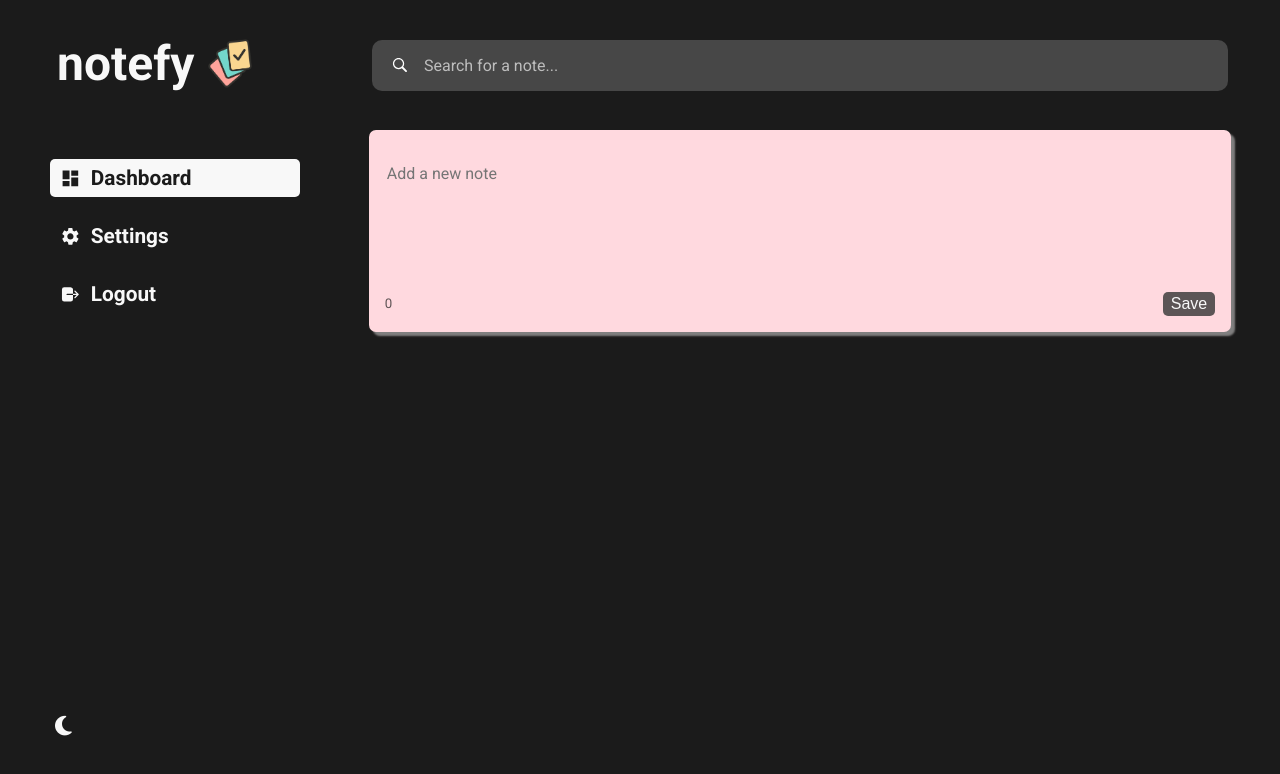
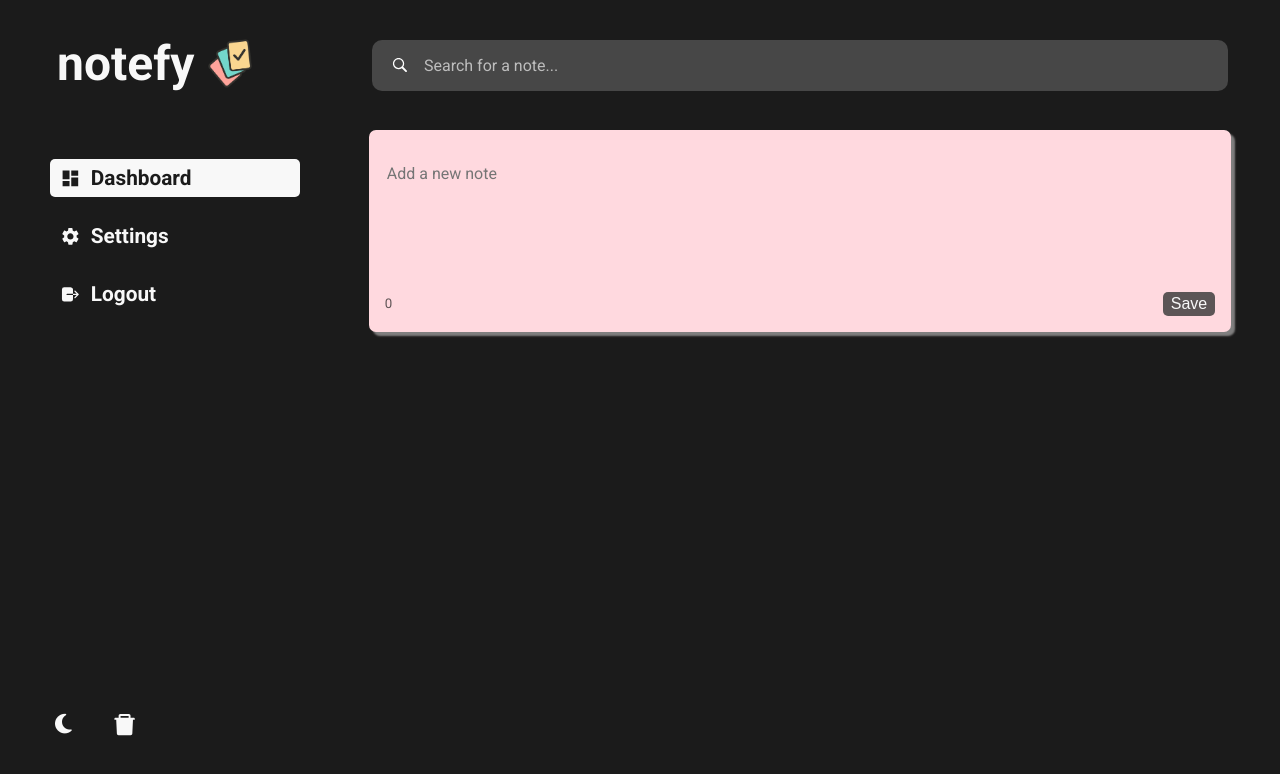
Before and after one commit to Servatom/notefy, a React (Create React App) app in the folder frontend/: page /dashboard in a window 1280 px wide. Shown: the top 774 px of the page. Built offline with nearby package versions, Linux system fonts and the light colour scheme.

Commit message:
Expand notes, Delete all features

```diff
--- a/frontend/src/assets/css/MoonToggle.css
+++ b/frontend/src/assets/css/MoonToggle.css
@@ -16,12 +16,3 @@
     background-color: var(--textcolor);
     color: var(--bodycolor);
 }
-
-.moonNav
-{
-    position: static;
-    right: 0;
-    width: fit-content;
-    margin-top: auto;
-    margin-bottom: 30px;
-}
--- a/frontend/src/assets/css/Notes.css
+++ b/frontend/src/assets/css/Notes.css
@@ -14,7 +14,14 @@
     animation: appear 0.3s ease-in-out;
     transition: 0.2s;
 }
-.note p{
+
+.noteText
+{
+    overflow: scroll;
+    height: 100%;
+}
+.note p
+{
     margin: 16px 0 6px;
 }
 
@@ -98,6 +105,20 @@ small
     animation: disappear 0.3s ease-in-out;
 }
 
+.expanded
+{
+    position: absolute;
+    width: 70%;
+    height: 70%;
+    max-height: none;
+    top: 50%;
+    left: 50%;
+    transform: translate(-50%,-50%);
+    z-index: 2;
+    animation: 0.5s appear2;
+    box-shadow: 0px 0px 100px 1000px rgba(0, 0, 0, 0.568);
+}
+
 @keyframes appear {
 
     0%{
@@ -105,6 +126,16 @@ small
     }
     100%{
         transform: scale(1);
+    }
+
+}
+@keyframes appear2 {
+
+    0%{
+        transform: scale(0) translate(-50%,-50%);
+    }
+    100%{
+        transform: scale(1) translate(-50%,-50%);
     }
 
 }
--- a/frontend/src/assets/css/Sidenav.css
+++ b/frontend/src/assets/css/Sidenav.css
@@ -5,6 +5,8 @@
     width: 100%;
     position: relative;
     height: 100%;
+    position: relative;
+
 }
 
 .navhead
@@ -62,3 +64,39 @@
     width: 73%;
     min-width: 250px;
 }
+
+.sidenavIcons
+{
+    position: absolute;
+    bottom: 0;
+    left: 0;
+    margin-right: auto;
+    width: 100%;
+    margin-top: auto;
+    margin-bottom: 30px;
+    display: flex;
+    align-items: center;
+    justify-content: flex-start;
+    flex-direction: row;
+}
+
+.sidenav-moon
+{
+    position:static;
+}
+
+.delete-all
+{
+    padding: 4px;
+    font-size: 1.7em;
+    margin: 0px 10px;
+    margin-left: 30px;
+    cursor: pointer;
+    transition: 0.3s;
+}
+
+.delete-all:hover
+{
+    transform: scale(1.3);
+    transition: 0.3s;
+}
--- /dev/null
+++ b/frontend/src/components/ExpandNote.js
@@ -0,0 +1,20 @@
+import {GrClose} from 'react-icons/gr';
+import { MdDeleteSweep} from 'react-icons/md';
+
+const ExpandNote=(props)=>{
+    return(
+        <div className="note expanded">
+            <GrClose className="close-icon" onClick={props.onClose}/>
+          <div className="noteText">
+          <p>{props.note.text}</p>
+          </div>
+
+            <div className="note-footer">
+                <small>{props.note.date}</small>
+                <MdDeleteSweep className="delete-icon" onClick={props.deleteHandler}/>
+            </div>
+        </div>
+    );
+}
+
+export default ExpandNote;
--- a/frontend/src/components/Note.js
+++ b/frontend/src/components/Note.js
@@ -2,11 +2,12 @@ import "../assets/css/Notes.css";
 import { MdDeleteSweep} from 'react-icons/md';
 import swal from 'sweetalert';
 import { useState } from "react";
+import ExpandNote from "./ExpandNote";
 
 
 const Note =(props) =>{
 
-
+  const [isExpansed, setIsExpanded] = useState(false);
     const deleteHandler=()=>{
         swal({
             title: "Are you sure?",
@@ -22,6 +23,7 @@ const Note =(props) =>{
                 icon: "success",
               });
             props.onDelete(props.note.id);
+            noteMinimiser();
             }
             else
             {
@@ -31,14 +33,33 @@ const Note =(props) =>{
     }
 
 
+
+    const noteExpander=()=>{
+      setIsExpanded(true);
+    }
+
+    const noteMinimiser=()=>{
+      setIsExpanded(false);
+    }
+
     return(
-        <div className="note">
-            <p>{props.note.text}</p>
+        <>
+        <div className="note" >
+          <div className="noteText" onClick={noteExpander}>
+          <p>{props.note.text}</p>
+          </div>
+
             <div className="note-footer">
                 <small>{props.note.date}</small>
                 <MdDeleteSweep className="delete-icon" onClick={deleteHandler}/>
             </div>
         </div>
+        {
+          isExpansed?
+          <ExpandNote note={props.note} deleteHandler={deleteHandler} onClose={noteMinimiser}/>
+          :null
+          }
+        </>
     );
 }
 
--- a/frontend/src/components/SideNav.js
+++ b/frontend/src/components/SideNav.js
@@ -3,10 +3,37 @@ import MoonToggle from "./MoonToggle";
 import logo from "../assets/media/logo.png";
 import {MdDashboard, MdSettings} from 'react-icons/md';
 import {IoLogOut} from 'react-icons/io5';
+import {AiFillDelete} from 'react-icons/ai';
 import { useState } from "react";
+import swal from 'sweetalert';
 
-const SideNav =()=>
+const SideNav =(props)=>
 {
+
+
+    const allDeleteHandler=()=>
+    {
+        swal({
+            title: "Delete all notes?",
+            text: "This action cannot be reverted!!",
+            icon: "warning",
+            buttons: true,
+            dangerMode: true,
+          })
+          .then((willDelete) => {
+            if (willDelete)
+            {
+              swal("Poof! Your notes have been deleted!", {
+                icon: "success",
+              });
+            props.deleteAll();
+            }
+            else
+            {
+              swal("Your notes are safe!");
+            }
+          });
+    }
 
 
     return(
@@ -20,7 +47,11 @@ const SideNav =()=>
             <a><h4 className="active" ><MdDashboard className="icon"/>Dashboard</h4></a>
             <a><h4 className="" ><MdSettings className="icon"/>Settings</h4></a>
             <a><h4 className="" ><IoLogOut className="icon"/>Logout</h4></a>
-            <MoonToggle className="moonNav"/>
+            <div className="sidenavIcons">
+                <MoonToggle className="sidenav-moon"/>
+                <AiFillDelete className="delete-all" onClick={allDeleteHandler}/>
+            </div>
+
         </div>
 
     );
--- a/frontend/src/pages/Dashboard.js
+++ b/frontend/src/pages/Dashboard.js
@@ -33,7 +33,7 @@ const Dashboard=()=>{
 
     const newNoteHandler =(newnote)=>
     {
-        setNotes([...notes, newnote]);
+        setNotes([newnote, ...notes]);
     }
 
 
@@ -43,12 +43,16 @@ const Dashboard=()=>{
         setNotes(newNotes);
     }
 
+    const deleteAllNotes=()=>
+    {
+        setNotes([]);
+    }
 
 
     return(
         <div className="dashboard">
             <div className="side-nav">
-                <SideNav/>
+                <SideNav deleteAll={deleteAllNotes}/>
             </div>
             <div className="cont">
                 <Searchbar searchHandler={setSearchText}/>
```
